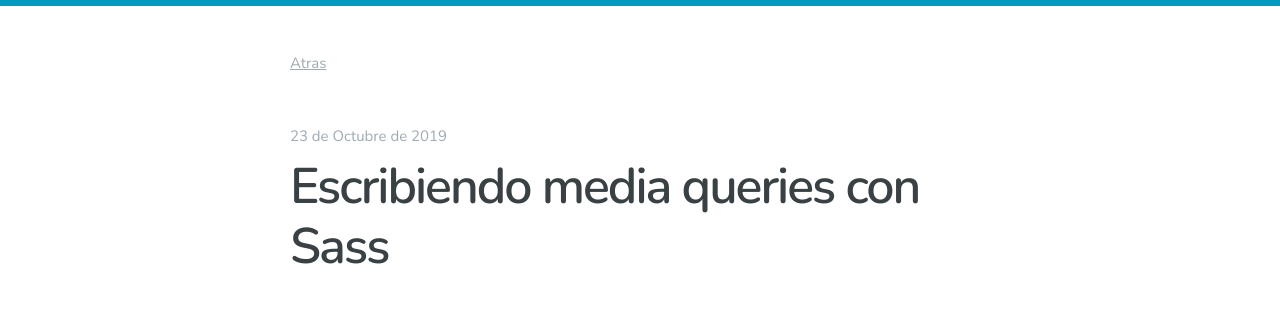
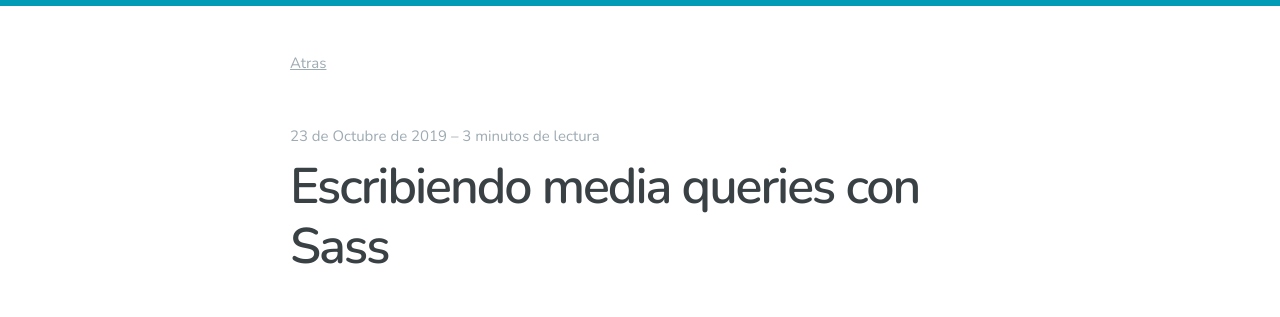
Before and after one commit to AGutierrezR/blog, a Jekyll site: the page built from _posts/2019-10-23-escribiendo-media-queries-con-sass.markdown, in a window 1280 px wide and 900 px high. Shown: the top 317 px of the window. Built offline with Jekyll 4.4.1, drawn with Linux system fonts in a browser that asks for light colours.

Commit message:
Agregada description de Posts

```diff
--- a/_layouts/post-template.html
+++ b/_layouts/post-template.html
@@ -4,6 +4,7 @@
     <meta charset="UTF-8" />
     <meta name="viewport" content="width=device-width, initial-scale=1.0" />
     <meta http-equiv="X-UA-Compatible" content="ie=edge" />
+    <meta name="description" content="{{ page.excerpt | strip_html }}" />
     <link href="https://fonts.googleapis.com/css?family=Nunito:300,600&display=swap" rel="stylesheet"/>
     <link rel="stylesheet" href="{{ site.baseurl }}/assets/css/styles.css" />
     <title>{{ page.title }}</title>
@@ -17,11 +18,13 @@
           <div class="custombtn">
             <a class="btn" href="{{ site.baseurl }}">Atras</a>
           </div>
-
+          {% capture words %}
+            {{ page.content | number_of_words }}
+          {% endcapture %}
           <article class="post">
             <header class="post-header">
               <span class="post-meta">
-                {% include date-post.html %}
+                {% include date-post.html %} – {{ words | divided_by: 180 | append: " minutos de lectura"}}
               </span>
               <h1 class="post-title">
                 {{ page.title }}
```
